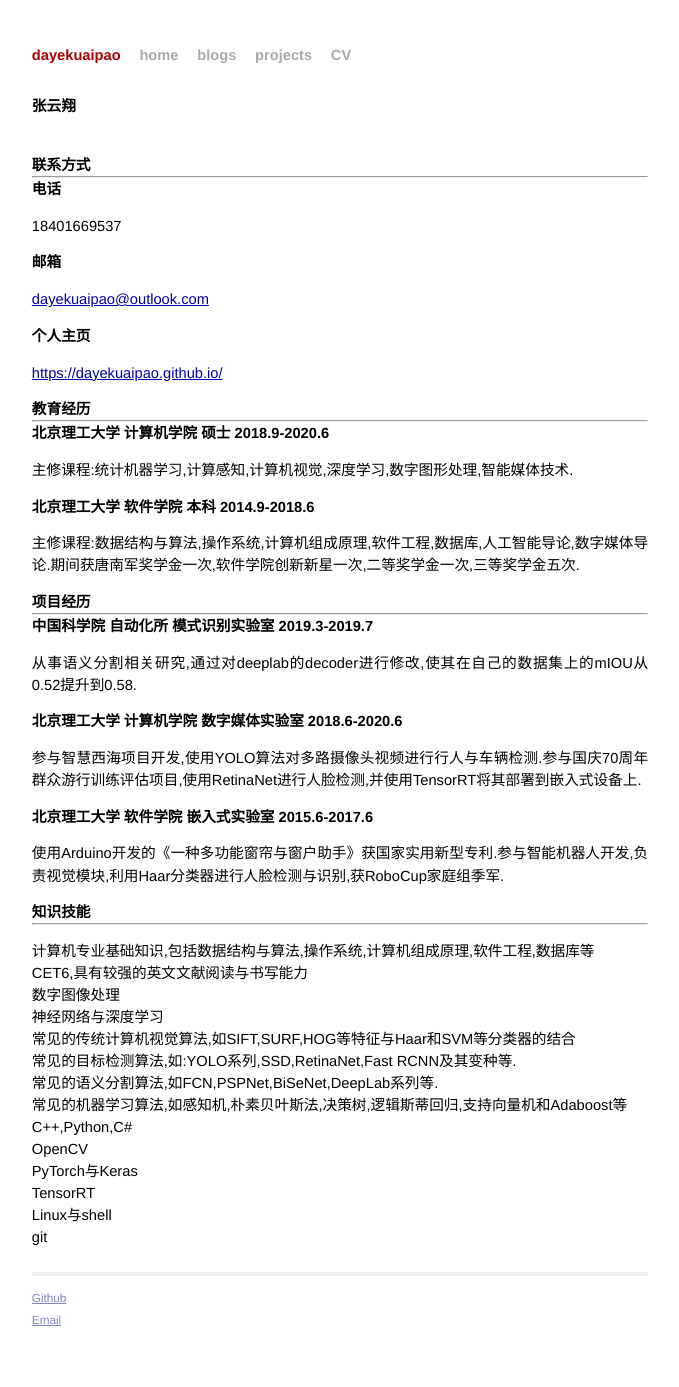
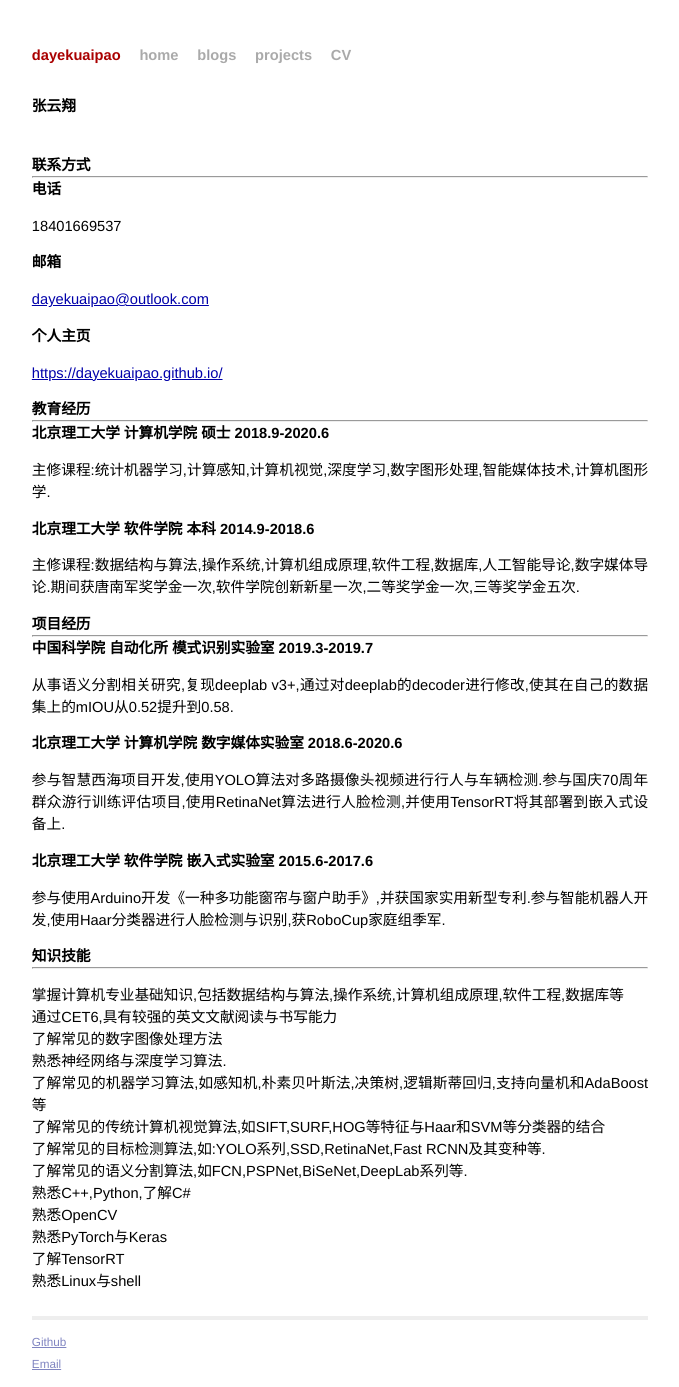
Before and after one commit to dayekuaipao/dayekuaipao.github.io, a Jekyll site: the page built from pages/CV.html, in a window 1280 px wide. Shown: the whole page, without its empty margins (300-979 px from the left). Built offline with Jekyll 4.4.1, drawn with Linux system fonts in a browser that asks for light colours; before the commit the page ends 1343 px from its top, so only the background shows below that.

Commit message:
change CV

```diff
--- a/pages/CV.html
+++ b/pages/CV.html
@@ -15,33 +15,32 @@ layout: default
   <h2>教育经历</h2>
   <hr>
   <h3>北京理工大学 计算机学院 硕士 2018.9-2020.6</h3>
-  <p>主修课程:统计机器学习,计算感知,计算机视觉,深度学习,数字图形处理,智能媒体技术.
+  <p>主修课程:统计机器学习,计算感知,计算机视觉,深度学习,数字图形处理,智能媒体技术,计算机图形学.
   <h3>北京理工大学 软件学院 本科 2014.9-2018.6</h3>
   <p>主修课程:数据结构与算法,操作系统,计算机组成原理,软件工程,数据库,人工智能导论,数字媒体导论.期间获唐南军奖学金一次,软件学院创新新星一次,二等奖学金一次,三等奖学金五次.</p>
   <h2>项目经历</h2>
   <hr>
   <h3>中国科学院 自动化所 模式识别实验室 2019.3-2019.7</h3>
-  <p>从事语义分割相关研究,通过对deeplab的decoder进行修改,使其在自己的数据集上的mIOU从0.52提升到0.58.</p>
+  <p>从事语义分割相关研究,复现deeplab v3+,通过对deeplab的decoder进行修改,使其在自己的数据集上的mIOU从0.52提升到0.58.</p>
   <h3>北京理工大学 计算机学院 数字媒体实验室 2018.6-2020.6</h3>
-  <p>参与智慧西海项目开发,使用YOLO算法对多路摄像头视频进行行人与车辆检测.参与国庆70周年群众游行训练评估项目,使用RetinaNet进行人脸检测,并使用TensorRT将其部署到嵌入式设备上.</p>
+  <p>参与智慧西海项目开发,使用YOLO算法对多路摄像头视频进行行人与车辆检测.参与国庆70周年群众游行训练评估项目,使用RetinaNet算法进行人脸检测,并使用TensorRT将其部署到嵌入式设备上.</p>
   <h3>北京理工大学 软件学院 嵌入式实验室 2015.6-2017.6</h3>
-  <p>使用Arduino开发的《一种多功能窗帘与窗户助手》获国家实用新型专利.参与智能机器人开发,负责视觉模块,利用Haar分类器进行人脸检测与识别,获RoboCup家庭组季军.</p>
+  <p>参与使用Arduino开发《一种多功能窗帘与窗户助手》,并获国家实用新型专利.参与智能机器人开发,使用Haar分类器进行人脸检测与识别,获RoboCup家庭组季军.</p>
   <h2>知识技能</h2>
   <hr>
   <p>
-  计算机专业基础知识,包括数据结构与算法,操作系统,计算机组成原理,软件工程,数据库等<br>
-  CET6,具有较强的英文文献阅读与书写能力<br>
-  数字图像处理<br>
-  神经网络与深度学习<br>
-  常见的传统计算机视觉算法,如SIFT,SURF,HOG等特征与Haar和SVM等分类器的结合<br>
-  常见的目标检测算法,如:YOLO系列,SSD,RetinaNet,Fast RCNN及其变种等.<br>
-  常见的语义分割算法,如FCN,PSPNet,BiSeNet,DeepLab系列等.<br>
-  常见的机器学习算法,如感知机,朴素贝叶斯法,决策树,逻辑斯蒂回归,支持向量机和Adaboost等<br>
-  C++,Python,C#<br>
-  OpenCV<br>
-  PyTorch与Keras<br>
-  TensorRT<br>
-  Linux与shell<br>
-  git<br>
+  掌握计算机专业基础知识,包括数据结构与算法,操作系统,计算机组成原理,软件工程,数据库等<br>
+  通过CET6,具有较强的英文文献阅读与书写能力<br>
+  了解常见的数字图像处理方法<br>
+  熟悉神经网络与深度学习算法.<br>
+  了解常见的机器学习算法,如感知机,朴素贝叶斯法,决策树,逻辑斯蒂回归,支持向量机和AdaBoost等<br>
+  了解常见的传统计算机视觉算法,如SIFT,SURF,HOG等特征与Haar和SVM等分类器的结合<br>
+  了解常见的目标检测算法,如:YOLO系列,SSD,RetinaNet,Fast RCNN及其变种等.<br>
+  了解常见的语义分割算法,如FCN,PSPNet,BiSeNet,DeepLab系列等.<br>
+  熟悉C++,Python,了解C#<br>
+  熟悉OpenCV<br>
+  熟悉PyTorch与Keras<br>
+  了解TensorRT<br>
+  熟悉Linux与shell<br>
   </p>
 </div>
```
